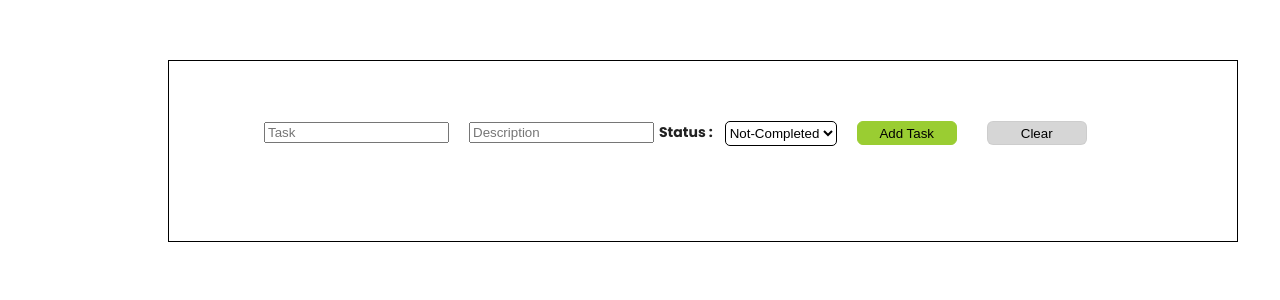
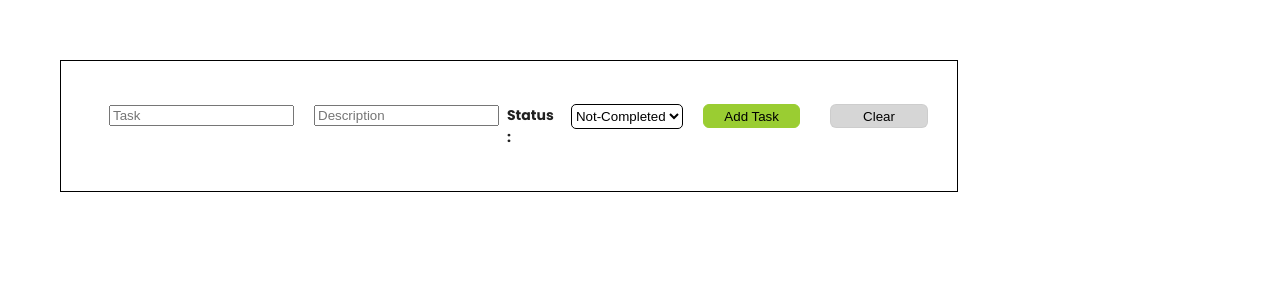
Before and after one commit to Aravinth1692/Todo_list, a React (Create React App) app: page / in a window 1280 px wide. Shown: the top 300 px of the page. Built offline with nearby package versions, Linux system fonts and the light colour scheme.

Commit message:
responsive changes

```diff
--- a/src/App.css
+++ b/src/App.css
@@ -43,7 +43,14 @@
     flex-direction: column;
     flex-wrap: wrap;
     justify-content: flex-start;
-    margin-left: 25%;
+    /* margin-left: 25%; */
+  }
+  .card_fles{
+    display: flex;
+    flex-direction: column;
+  }
+  .mrgLft20{
+    margin-left: 20px;
   }
 }
 @media (min-width:481px)  {
@@ -52,7 +59,14 @@
     flex-direction: column;
     flex-wrap: wrap;
     justify-content: flex-start;
-    margin-left: 25%;
+    /* margin-left: 25%; */
+  }
+  .card_fles{
+    display: flex;
+    flex-direction: column;
+  }
+  .mrgLft20{
+    margin-left: 20px;
   }
 }
 @media (min-width:641px)  {
@@ -61,7 +75,14 @@
     flex-direction: column;
     flex-wrap: wrap;
     justify-content: flex-start;
-    margin-left: 25%;
+    /* margin-left: 25%; */
+  }
+  .card_fles{
+    display: flex;
+    flex-direction: column;
+  }
+  .mrgLft20{
+    margin-left: 20px;
   }
 }
 @media (min-width:961px)  {
@@ -72,6 +93,13 @@
       justify-content: flex-start;
       margin: 10px;
   }
+  .card_fles{
+    display: flex;
+    flex-direction: row;
+  }
+  .mrgLft20{
+    margin-left: 8px;
+  }
 }
 @media (min-width:1025px) {
   .flex_Align{
@@ -81,6 +109,13 @@
       justify-content: flex-start;
       margin: 10px;
   }
+  .card_fles{
+    display: flex;
+    flex-direction: row;
+  }
+  .mrgLft20{
+    margin-left: 8px;
+  }
 }
 @media (min-width:1281px) {
   .flex_Align{
@@ -89,6 +124,13 @@
       flex-wrap: wrap;
       justify-content: flex-start;
       margin: 10px;
+  }
+  .card_fles{
+    display: flex;
+    flex-direction: row;
+  }
+  .mrgLft20{
+    margin-left: 8px;
   }
 }
 .font_wt{
@@ -103,3 +145,7 @@
   font-size: 14px;
   font-family: 'Poppins';
 }
+.card_wdt{
+  width: 70%;
+}
+/* padding: 30,  */
--- a/src/App.js
+++ b/src/App.js
@@ -87,29 +87,29 @@ function App() {
   const notify = () => toast.error("Please Fill Title and Description");
   return (
 
-    <div style={{ width: 1008, padding: 30, border: '1px solid black', display: 'flex', marginLeft: 168, marginTop: 60 }}>
+    <div style={{ border: '1px solid black', display: 'flex', marginLeft: 60, marginTop: 60 }} className='card_wdt'>
       <ToastContainer />
       <form onSubmit={onSubmit}>
-        <Card style={{ width: 950, height: 40, padding: 30, border: 'none', boxShadow: 'none', display: 'flex', marginRight: 20, marginLeft: 15, borderRadius: 14 }}>
-          <div style={{ marginLeft: 20 }}>
+        <Card style={{ width: 'auto', height: 'auto', padding: 13, border: 'none', boxShadow: 'none', marginRight: 20, marginLeft: 15, borderRadius: 14 ,marginTop:30 }} className='card_fles'>
+          <div style={{ marginLeft: 20 ,marginBottom:10 }}>
             <input type="text" name="name" placeholder='Task' value={taskname} onChange={handleTaskName} />
           </div>
-          <div style={{ marginLeft: 20 }}>
+          <div style={{ marginLeft: 20 ,marginBottom:10  }}>
             <input type="text" name="name" placeholder='Description' value={taskDesc} onChange={handleTaskDesc} />
           </div>
-          <div style={{marginLeft:5}}> <span className='font_wt'>Status : </span></div>
-          <select style={{ background: 'white', border: '1px solid black', height: 25, marginLeft: 8, borderRadius: 5 }} value={countryValue} onChange={(e) => setCountryValue(e.target.value)}>
+          <div className='mrgLft20' style={{marginBottom:10 }}> <span className='font_wt'>Status : </span></div>
+          <select className='mrgLft20' style={{ background: 'white', border: '1px solid black', height: 25, borderRadius: 5,marginBottom:10 }} value={countryValue} onChange={(e) => setCountryValue(e.target.value)}>
                           {options}
                         </select>
 
-          <button type='submit' style={{ width: 100, height: 24, background: '#9ACD32', borderRadius: 6, border: '1px solid #9ACD32', marginRight: 10, marginLeft: 20 }} onClick={onSubmit} >{edit === true ? 'Add Task':'Edit Task'}</button>
-          <button type='submit' style={{ width: 100, height: 24, background: '#cccc', borderRadius: 6, border: '1px solid #cccc', marginRight: 10, marginLeft: 20 }} onClick={clear} >Clear</button>
+          <button type='submit' style={{ width: 100, height: 24, background: '#9ACD32', borderRadius: 6, border: '1px solid #9ACD32', marginRight: 10, marginLeft: 20 ,marginBottom:10}} onClick={onSubmit} >{edit === true ? 'Add Task':'Edit Task'}</button>
+          <button type='submit' style={{ width: 100, height: 24, background: '#cccc', borderRadius: 6, border: '1px solid #cccc', marginRight: 10, marginLeft: 20 ,marginBottom:10}} onClick={clear} >Clear</button>
         </Card>
         <div className='flex_Align'>
           {todos.map((input, index) => {
             return (input.enableBtn === true) && (
 
-              <Card style={{ width: 279, height: 150, background: '#ADDFAD', marginLeft: 45, padding: 6 ,marginBottom :13 }} >
+              <Card style={{ width:'auto', height: 150, background: '#ADDFAD', marginLeft: 45, padding: 6 ,marginBottom :13 ,marginRight:48}} >
                 <form>
 
                   <div key={index} >
```
